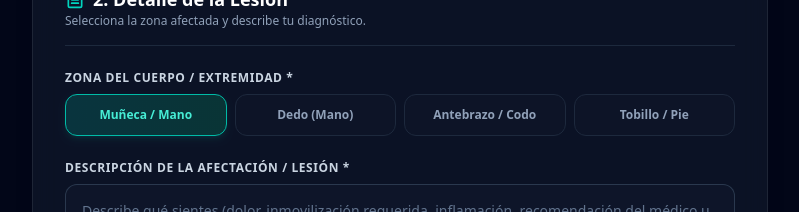
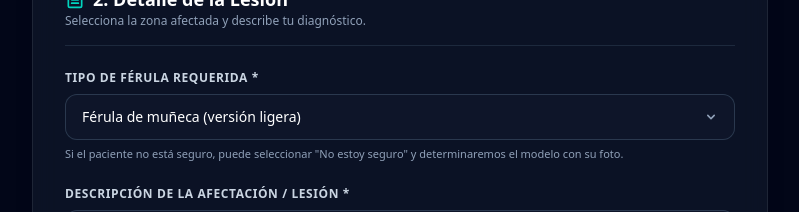
Before and after one commit to alvarezal1327-code/ortesis-3d-cali, a React (Vite) app: page / in a window 1280 px wide. Shown: the part 825-1037 px from the top of the page, without its empty margins (240-1039 px from the left). Built offline with nearby package versions, Linux system fonts and the light colour scheme; no server answers.

Commit message:
feat: integrar catálogo de férulas 3D en el formulario

```diff
--- a/src/components/PatientForm.jsx
+++ b/src/components/PatientForm.jsx
@@ -10,7 +10,7 @@ export function PatientForm({ onSubmitSuccess }) {
     telefono: '',
     barrio: '',
     descripcion: '',
-    zona_cuerpo: 'Muñeca / Mano'
+    tipo_ferula: 'Férula de muñeca (versión ligera)'
   });
 
   const [selectedFile, setSelectedFile] = useState(null);
@@ -89,8 +89,7 @@ export function PatientForm({ onSubmitSuccess }) {
       const payload = {
         nombre_paciente: formData.nombre_paciente.trim(),
         telefono: formData.telefono.trim(),
-        barrio: formData.barrio.trim(),
-        descripcion: `[Zona: ${formData.zona_cuerpo}] ${formData.descripcion.trim()}`,
+        descripcion: `[Férula: ${formData.tipo_ferula}] ${formData.descripcion.trim()}`,
         imagen_url: uploadedUrl,
       };
 
@@ -113,7 +112,7 @@ export function PatientForm({ onSubmitSuccess }) {
         telefono: '',
         barrio: '',
         descripcion: '',
-        zona_cuerpo: 'Muñeca / Mano'
+        tipo_ferula: 'Férula de muñeca (versión ligera)'
       });
       setSelectedFile(null);
       setImagePreview(null);
@@ -317,32 +316,43 @@ export function PatientForm({ onSubmitSuccess }) {
           <p className="text-xs text-slate-400">Selecciona la zona afectada y describe tu diagnóstico.</p>
         </div>
 
-        {/* Selector Zona del Cuerpo */}
+        {/* Selector Tipo de Férula */}
         <div>
           <label className="block text-xs font-semibold text-slate-300 uppercase tracking-wider mb-2">
-            Zona del Cuerpo / Extremidad *
+            Tipo de Férula Requerida *
           </label>
-          <div className="grid grid-cols-2 sm:grid-cols-4 gap-2">
-            {[
-              'Muñeca / Mano',
-              'Dedo (Mano)',
-              'Antebrazo / Codo',
-              'Tobillo / Pie'
-            ].map((zona) => (
-              <button
-                key={zona}
-                type="button"
-                onClick={() => setFormData({ ...formData, zona_cuerpo: zona })}
-                className={`p-3 rounded-xl border text-xs font-semibold text-center transition-all ${
-                  formData.zona_cuerpo === zona
-                    ? 'bg-gradient-to-r from-teal-500/20 to-emerald-500/20 text-teal-300 border-teal-500 shadow-md shadow-teal-500/10'
-                    : 'bg-slate-900/60 text-slate-400 border-slate-800 hover:border-slate-700 hover:text-slate-200'
-                }`}
-              >
-                {zona}
-              </button>
-            ))}
+          <div className="relative">
+            <select
+              value={formData.tipo_ferula}
+              onChange={(e) => setFormData({ ...formData, tipo_ferula: e.target.value })}
+              className="w-full bg-slate-900/90 border border-slate-700/80 rounded-xl px-4 py-3 text-sm text-white focus:outline-none focus:border-teal-500 focus:ring-2 focus:ring-teal-500/20 transition-all appearance-none"
+            >
+              <optgroup label="Muñeca y Brazo">
+                <option value="Férula de muñeca (versión ligera)">Férula de muñeca (versión ligera)</option>
+                <option value="Férula de muñeca y mano">Férula de muñeca y mano</option>
+                <option value="Férula de muñeca con estructura de celosía">Férula de muñeca con estructura de celosía</option>
+                <option value="Férula palmar">Férula palmar</option>
+                <option value="Férula de mano - RH1">Férula de mano - RH1</option>
+              </optgroup>
+              <optgroup label="Dedos de la Mano">
+                <option value="Férula de extensión de dedo">Férula de extensión de dedo</option>
+                <option value="Férula para pulgar (restrictor articular)">Férula para pulgar (restrictor articular)</option>
+                <option value="Férula para meñique y pulgar">Férula para meñique y pulgar</option>
+                <option value="Férula para dedo índice">Férula para dedo índice</option>
+                <option value="Férula para dedo meñique">Férula para dedo meñique</option>
+              </optgroup>
+              <optgroup label="Pie">
+                <option value="Férula para dedo gordo del pie">Férula para dedo gordo del pie</option>
+              </optgroup>
+              <optgroup label="Otro">
+                <option value="No estoy seguro / Evaluar foto">No estoy seguro / Evaluar foto</option>
+              </optgroup>
+            </select>
+            <div className="absolute inset-y-0 right-0 flex items-center px-4 pointer-events-none text-slate-400">
+              <svg className="w-4 h-4 fill-current" viewBox="0 0 20 20"><path d="M5.293 7.293a1 1 0 011.414 0L10 10.586l3.293-3.293a1 1 0 111.414 1.414l-4 4a1 1 0 01-1.414 0l-4-4a1 1 0 010-1.414z" clipRule="evenodd" fillRule="evenodd"></path></svg>
+            </div>
           </div>
+          <p className="mt-1.5 text-[11px] text-slate-400">Si el paciente no está seguro, puede seleccionar "No estoy seguro" y determinaremos el modelo con su foto.</p>
         </div>
 
         {/* Descripción de la Afectación */}
```
